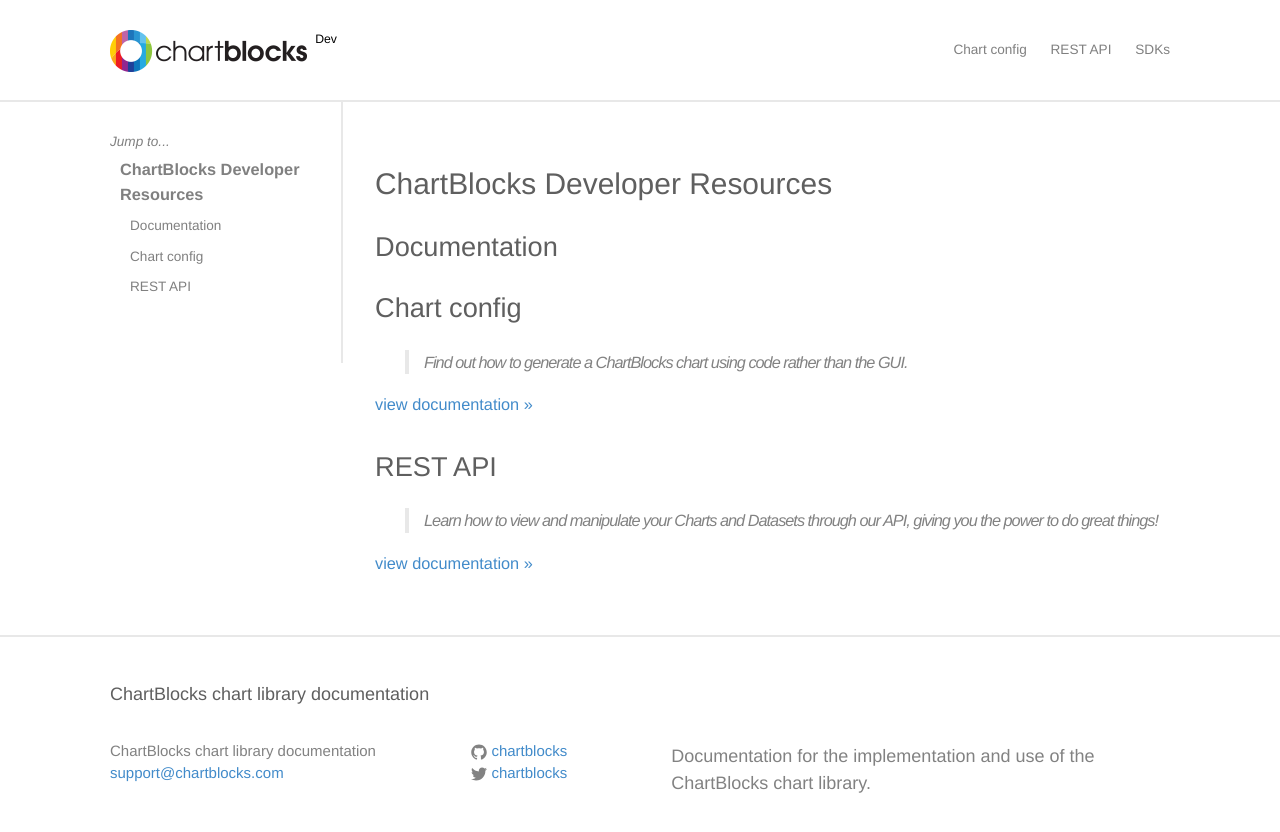
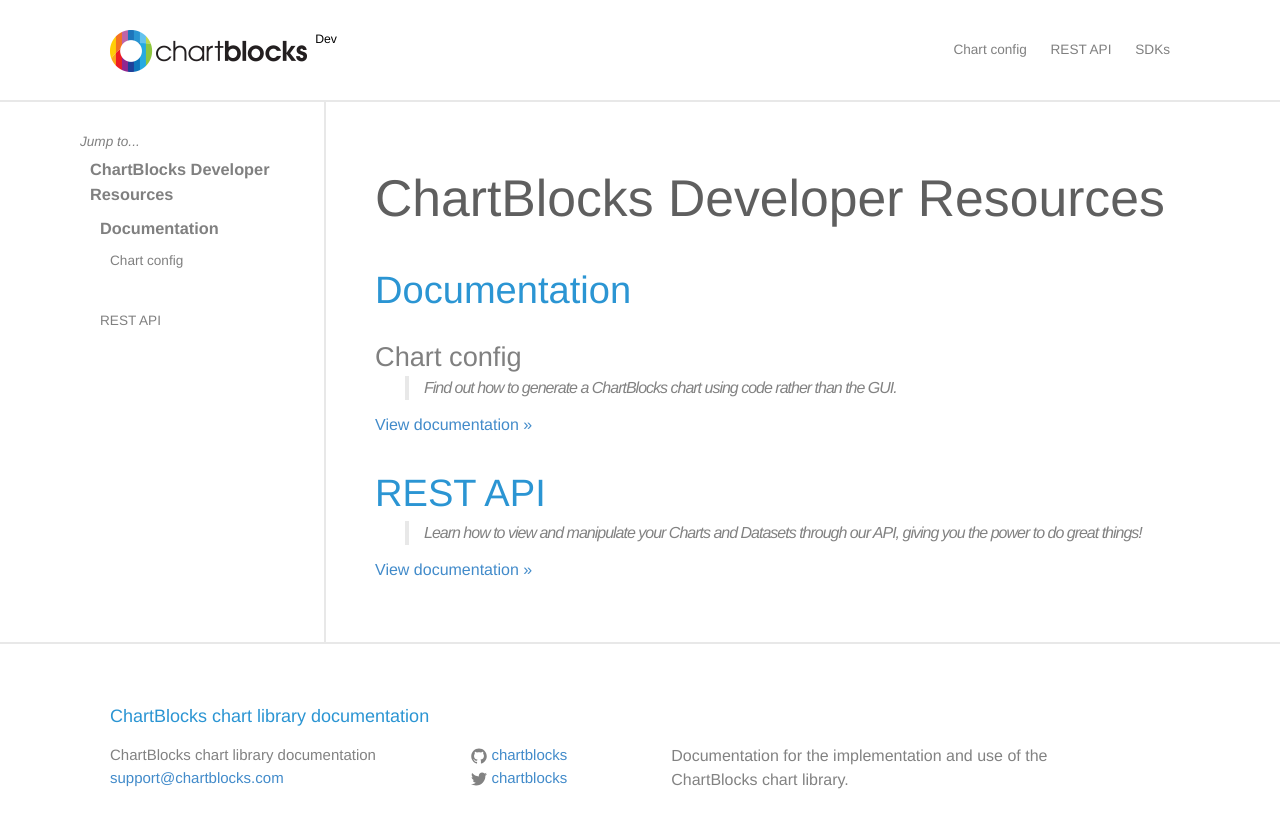
Before and after one commit to ChartBlocks/developer-docs, a Jekyll site: the page built from index.md, in a window 1280 px wide. Shown: the top 832 px of the page. Built offline with Jekyll 4.4.1, drawn with Linux system fonts in a browser that asks for light colours; nearby versions of some CDN libraries.

Commit message:
Better header styles

```diff
--- a/_sass/_base.scss
+++ b/_sass/_base.scss
@@ -142,12 +142,12 @@
 p, blockquote, pre,
 ul, ol, dl, figure,
 %vertical-rhythm {
-    margin:1.12em 0;
+    margin-bottom:1em;
 }
 
 
 p{
-    margin-bottom: $spacing-unit;
+    margin-bottom:$spacing-unit / 3;
 }
 
 
@@ -195,8 +195,7 @@
  * Headings
  */
 h1, h2, h3, h4, h5, h6 {
-    color:$grey-color-dark;
-    font-weight: 500;
+    font-weight:500;
 }
 
 
@@ -235,6 +234,7 @@
  * Wrapper
  */
 .wrapper {
+    position:relative;
     max-width:($max-width - $spacing-unit*2);
     margin-right: auto;
     margin-left: auto;
--- a/_sass/_layout.scss
+++ b/_sass/_layout.scss
@@ -124,11 +124,6 @@
     }
 }
 
-.methodBlock{
-    padding:$spacing-unit/ 2 0 $spacing-unit 0;
-    margin-left:$spacing-unit;
-}
-
 
 
 /**
@@ -138,44 +133,44 @@
     margin-bottom: $spacing-unit;
 }
 
-.post-title {
-    font-size: 42px;
-    letter-spacing: -1px;
-    line-height: 1;
-
-    @include media-query($on-laptop) {
-        font-size: 36px;
-    }
-}
-
 .post-content {
     margin-bottom: $spacing-unit;
 }
 
+h1,
+h2 {
+    color:$grey-color-dark;
+}
+
 h1{
-    font-size:2.2em;
-    margin:.67em 0;
+    font-size:3.8em;
+    line-height:1.4em;
+    color:$grey-color-dark;
+    margin-top:30px;
 }
 
 h2{
-    font-size:2.0em;
-    margin:.75em 0;
+    font-size:2.8em;
+    line-height:1.4em;
+    color:$blue-darker;
+    margin-top:30px;
 }
 
 h3{
-    font-size:1.8em;
-    margin:.83em 0;
+    font-size:2em;
+    line-height:1.4em;
+    font-weight:normal;
+    margin-top:20px;
 }
 
-h4 {
-    font-size:1.6em;
+h4{
+    font-size:2em;
+    line-height:1.4em;
+    color:$blue-darker;
+    margin-top:10px;
 }
 
-h5
-    {
-    font-size:1.4em;
-}
 
 p{
-    font-size:1.2em;
+    font-size:1rem;
 }
--- a/_sass/_sidebar.scss
+++ b/_sass/_sidebar.scss
@@ -1,5 +1,8 @@
 .sidebar{
-    position:relative;
+    position:absolute;
+    left:0;
+    top:0;
+    bottom:0;
     display:inline-block;
     margin-right:$spacing-unit;
     border-right:2px solid $grey-color-light;
--- a/_sass/_tabs.scss
+++ b/_sass/_tabs.scss
@@ -3,7 +3,7 @@
 
 // Give the tabs something to sit on
 .nav{
-	margin-bottom: 0;
+	margin-bottom: 15px;
   	margin-left: 0; // Override default ul/ol
   	list-style: none;
   	@extend .clearfix;
--- a/css/main.scss
+++ b/css/main.scss
@@ -11,9 +11,29 @@
 $small-font-size:  $base-font-size * 0.875;
 $base-line-height: 1.5;
 $base-border-radius: 4px;
+$fontbase: 16;
+$line-height-base: 26;
 
 $spacing-unit:     30px;
 $max-width:        1180px;
+
+// Colours
+$white : #FFFFFF;
+$blue : #24B0D0;
+$blue-lighter : #63C2EE;
+$blue-darker : #2B95D3;
+$blue-darkest : #2A343A;
+$green : #B0DACC;
+$green-darker : #bfd74c;
+$green-darkest : #8CC63E;
+$orange : #E47600;
+$grey : #888888;
+$grey-lighter : #E6E6E6;
+$dark-grey : #323232;
+$purple : #BF64A7;
+$yellow : #FFD006;
+$red : tomato;
+
 $text-color:       #808080;
 $background-color: #fff;
 $brand-color:      #172c33;
@@ -33,6 +53,38 @@
 $brand-info:            #5bc0de !default;
 $brand-warning:         #f0ad4e !default;
 $brand-danger:          #d9534f !default;
+
+//== Typography
+//
+//## Font, line-height, and color for body text, headings, and more.
+
+$font-family-sans-serif:  "Helvetica Neue", Helvetica, Arial, sans-serif !default;
+$font-family-serif:       Georgia, "Times New Roman", Times, serif !default;
+//** Default monospace fonts for `<code>`, `<kbd>`, and `<pre>`.
+$font-family-monospace:   Menlo, Monaco, Consolas, "Courier New", monospace !default;
+$font-family-base:        $font-family-sans-serif !default;
+
+$font-size-base:          14px !default;
+$font-size-large:         ceil(($font-size-base * 1.25)) !default; // ~18px
+$font-size-small:         ceil(($font-size-base * 0.85)) !default; // ~12px
+
+$font-size-h1:            floor(($font-size-base * 2.6)) !default; // ~36px
+$font-size-h2:            floor(($font-size-base * 2.15)) !default; // ~30px
+$font-size-h3:            ceil(($font-size-base * 1.7)) !default; // ~24px
+$font-size-h4:            ceil(($font-size-base * 1.25)) !default; // ~18px
+$font-size-h5:            $font-size-base !default;
+$font-size-h6:            ceil(($font-size-base * 0.85)) !default; // ~12px
+
+//** Unit-less `line-height` for use in components like buttons.
+$line-height-base:        1.428571429 !default; // 20/14
+//** Computed "line-height" (`font-size` * `line-height`) for use with `margin`, `padding`, etc.
+$line-height-computed:    floor(($font-size-base * $line-height-base)) !default; // ~20px
+
+//** By default, this inherits from the `<body>`.
+$headings-font-family:    inherit !default;
+$headings-font-weight:    500 !default;
+$headings-line-height:    1.1 !default;
+$headings-color:          inherit !default;
 
 //** Default label background color
 $label-default-bg:            $grey-color-dark !default;
--- a/index.md
+++ b/index.md
@@ -6,14 +6,14 @@
 
 ## Documentation
 
-## Chart config
+### Chart config
 
 > Find out how to generate a ChartBlocks chart using code rather than the GUI.
 
-[view documentation >>](/chart-config)
+[View documentation >>](/chart-config)
 
 ## REST API
 
 > Learn how to view and manipulate your Charts and Datasets through our API, giving you the power to do great things!
 
-[view documentation >>](/rest-api)
+[View documentation >>](/rest-api)
```
